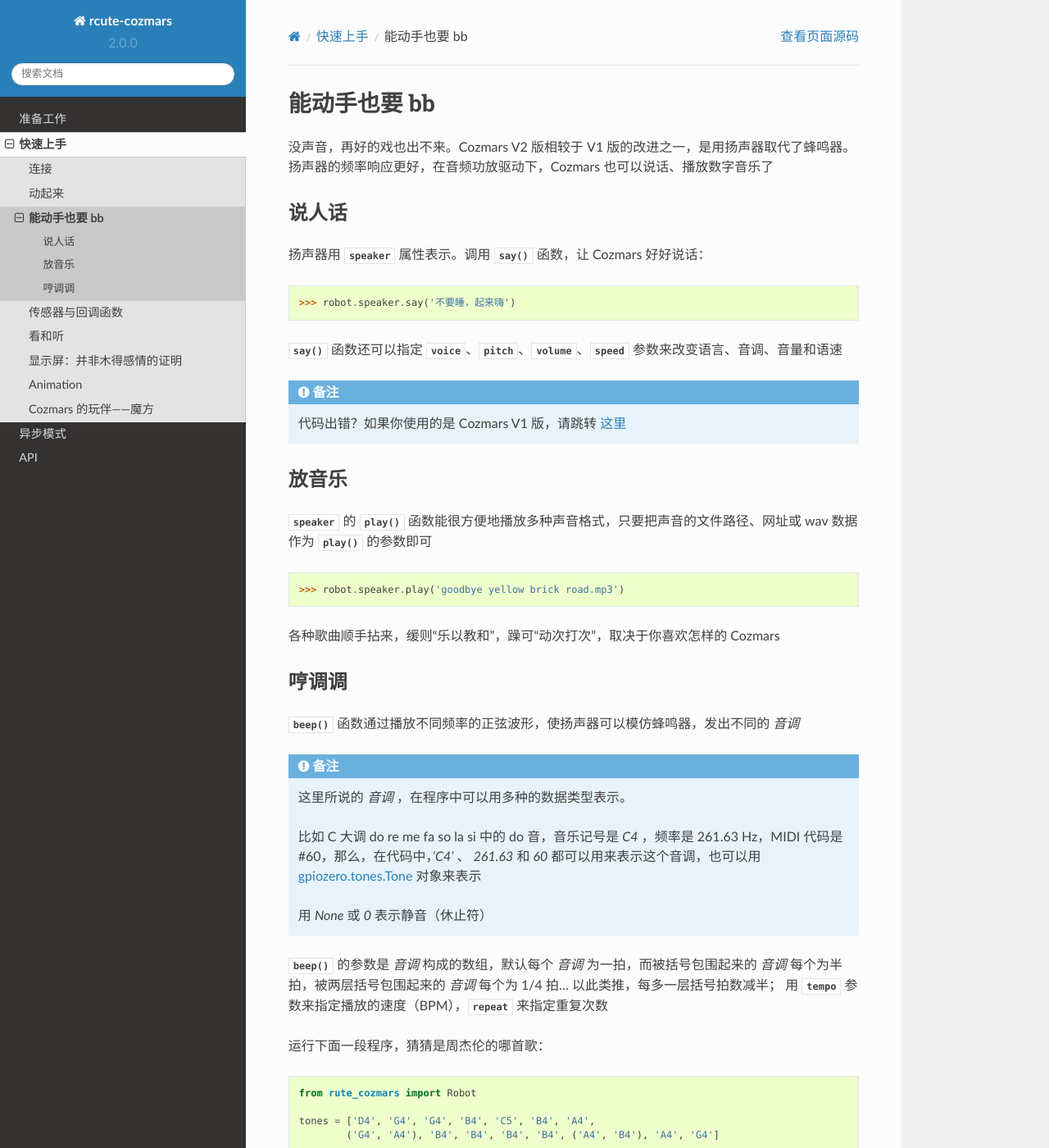
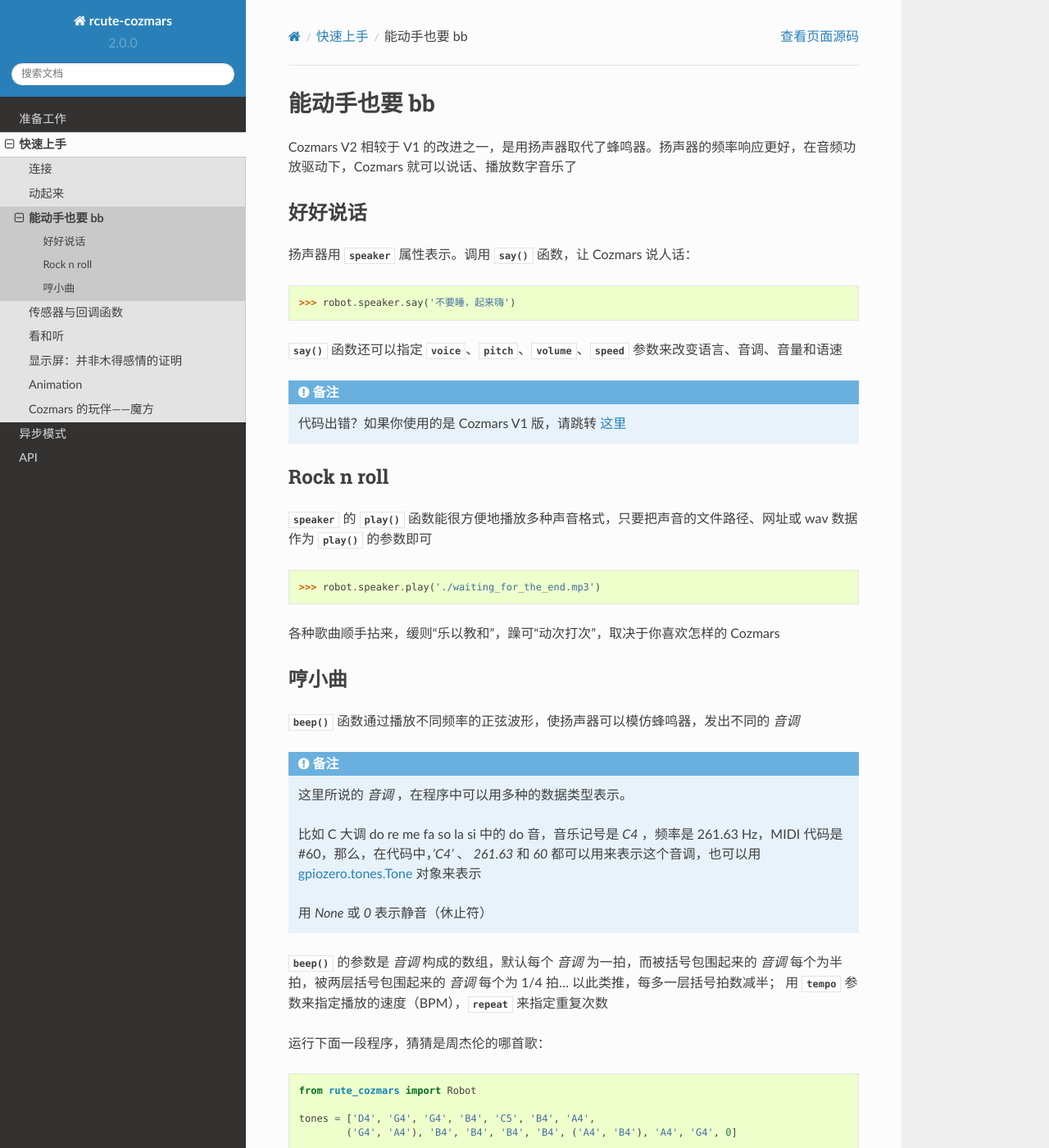
Before and after one commit to r-cute/rcute-cozmars, a Sphinx documentation site: the page built from docs/source/examples/speak.rst, in a window 1280 px wide and 1400 px high. Shown: the whole window at 82% size. Built offline with Sphinx 7.4.7 and the Read the Docs theme 2.0.0, drawn with Linux system fonts in a browser that asks for light colours.

Commit message:
speaker tested

```diff
--- a/docs/source/examples/screen.rst
+++ b/docs/source/examples/screen.rst
@@ -25,7 +25,7 @@
 
 :class:`Robot` 还有一个 :data:`screen` 属性用来直接控制显示屏，用它的 :meth:`display` 方法来显示图片
 
-:data:`screen` 的 :data:`brightness` 属性可以用来设置显示屏的亮度，`1` 表示最亮，`0` 表示全暗，为了省电和护眼，默认显示亮度是 `0.05` ；也可以通过 :meth:`set_brightness` 方法的 :data:`fade_duration` 或 :data:`fade_speed` 参数来控制亮度的渐变速度
+:data:`screen` 的 :data:`brightness` 属性可以用来设置显示屏的亮度，`1` 表示最亮，`0` 表示全暗，为了省电和护眼，默认显示亮度只有 `0.05` ；也可以通过 :meth:`set_brightness` 方法的 :data:`fade_duration` 或 :data:`fade_speed` 参数来控制亮度的渐变速度
 
 以下的程序显示一个心跳在屏幕上：
 
--- a/docs/source/examples/speak.rst
+++ b/docs/source/examples/speak.rst
@@ -1,12 +1,12 @@
 能动手也要 bb
 ===============
 
-没声音，再好的戏也出不来。Cozmars V2 版相较于 V1 版的改进之一，是用扬声器取代了蜂鸣器。扬声器的频率响应更好，在音频功放驱动下，Cozmars 也可以说话、播放数字音乐了
+Cozmars V2 相较于 V1 的改进之一，是用扬声器取代了蜂鸣器。扬声器的频率响应更好，在音频功放驱动下，Cozmars 就可以说话、播放数字音乐了
 
-说人话
+好好说话
 ---------
 
-扬声器用 :data:`speaker` 属性表示。调用 :meth:`say` 函数，让 Cozmars 好好说话：
+扬声器用 :data:`speaker` 属性表示。调用 :meth:`say` 函数，让 Cozmars 说人话：
 
     >>> robot.speaker.say('不要睡，起来嗨')
 
@@ -16,16 +16,16 @@
 
     代码出错？如果你使用的是 Cozmars V1 版，请跳转 `这里 <../../v1/examples/bb.html>`_
 
-放音乐
---------
+Rock n roll
+---------------
 
 :data:`speaker` 的 :meth:`play` 函数能很方便地播放多种声音格式，只要把声音的文件路径、网址或 wav 数据作为 :meth:`play` 的参数即可
 
-    >>> robot.speaker.play('goodbye yellow brick road.mp3')
+    >>> robot.speaker.play('./waiting_for_the_end.mp3')
 
 各种歌曲顺手拈来，缓则“乐以教和”，躁可“动次打次”，取决于你喜欢怎样的 Cozmars
 
-哼调调
+哼小曲
 --------
 
 :meth:`beep` 函数通过播放不同频率的正弦波形，使扬声器可以模仿蜂鸣器，发出不同的 *音调*
@@ -51,7 +51,7 @@
     from rute_cozmars import Robot
 
     tones = ['D4', 'G4', 'G4', 'B4', 'C5', 'B4', 'A4',
-            ('G4', 'A4'), 'B4', 'B4', 'B4', 'B4', ('A4', 'B4'), 'A4', 'G4']
+            ('G4', 'A4'), 'B4', 'B4', 'B4', 'B4', ('A4', 'B4'), 'A4', 'G4', 0]
 
     with Robot('0a3c') as robot:
         robot.speaker.beep(tones, tempo=120, repeat=2)
--- a/docs/source/index.rst
+++ b/docs/source/index.rst
@@ -21,14 +21,12 @@
 
 欢迎提问或反馈bug到 https://github.com/hyansuper/rcute-cozmars/issues
 
-另外，有没有愿意帮忙把文档翻译成英语的小伙伴？欢迎联系我 hyansuper(艾特)foxmail.com
-
 -----------------------
 
-相关资料：
+相关资料
 ++++++++++++++++
 
-* 3d 模型： https://www.thingiverse.com/thing:4657644
+* 3d 模型（V1）： https://www.thingiverse.com/thing:4657644
 * 固件： https://github.com/hyansuper/rcute-cozmars-server
 
 DIY 爱好者可根据开源资料自己制作、使用
```
Also changed, not shown: docs/source/examples/video_audio.rst (+4 -4 lines), 6 other files.
